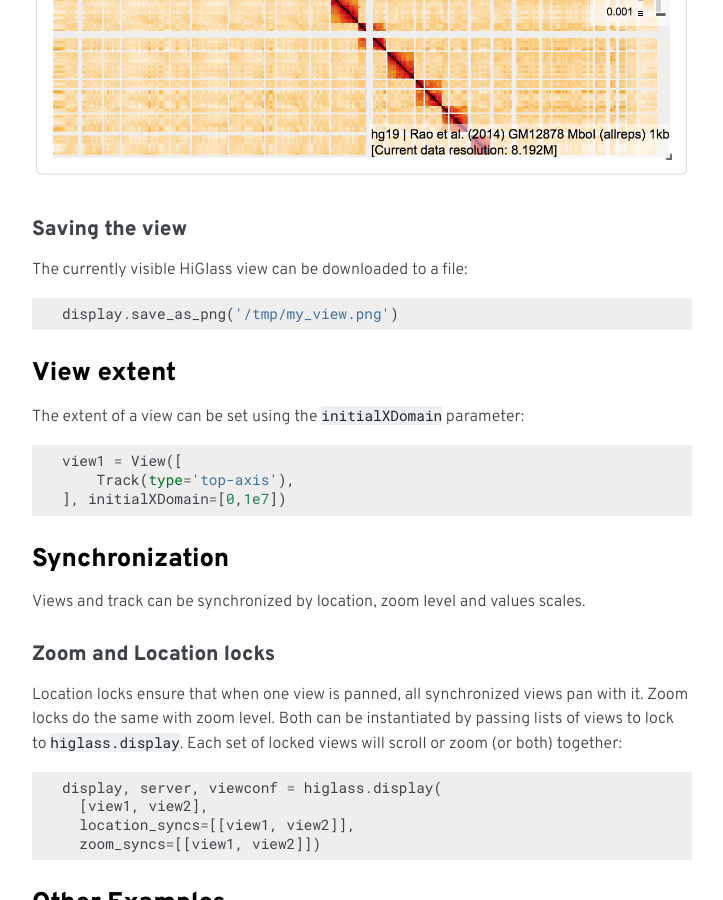
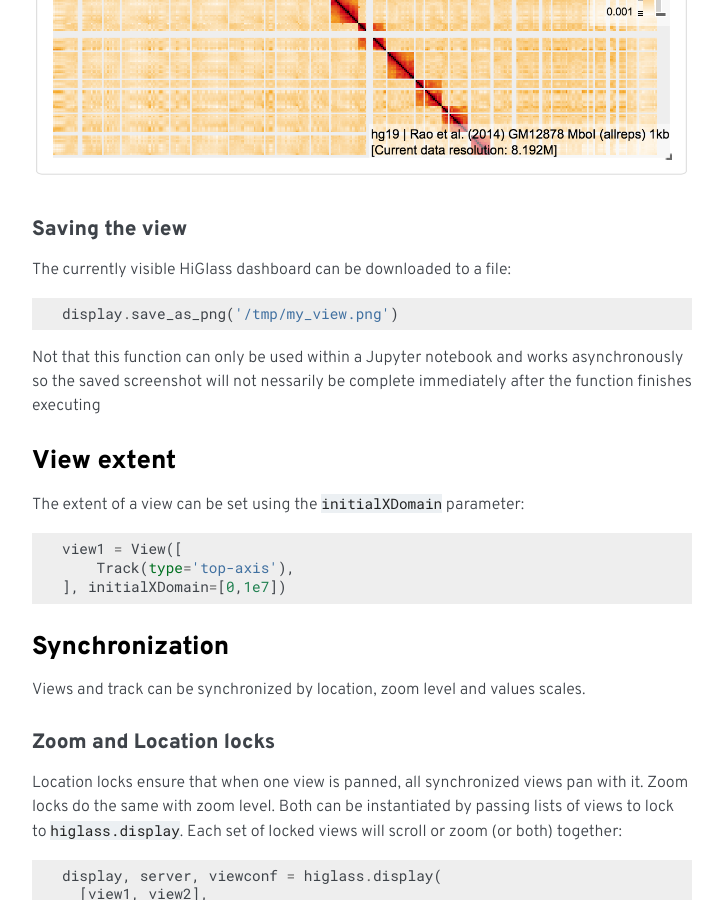
Before and after one commit to higlass/higlass-python, a Sphinx documentation site: the page built from docs/getting_started.rst, in a window 1280 px wide and 900 px high, scrolled down 1347 px. Shown: the whole window, without its empty margins (388-1111 px from the left). Built offline with Sphinx 7.4.7, drawn with Linux system fonts in a browser that asks for light colours; formulas are drawn with MathJax 3.

Commit message:
Added caveats to the save_as_png function

```diff
--- a/docs/getting_started.rst
+++ b/docs/getting_started.rst
@@ -67,11 +67,15 @@ notebook.
 Saving the view
 ^^^^^^^^^^^^^^^
 
-The currently visible HiGlass view can be downloaded to a file:
+The currently visible HiGlass dashboard can be downloaded to a file:
 
 .. code-block:: python
 
   display.save_as_png('/tmp/my_view.png')
+
+Not that this function can only be used within a Jupyter notebook
+and works asynchronously so the saved screenshot will not nessarily
+be complete immediately after the function finishes executing
 
 View extent
 -----------
```
